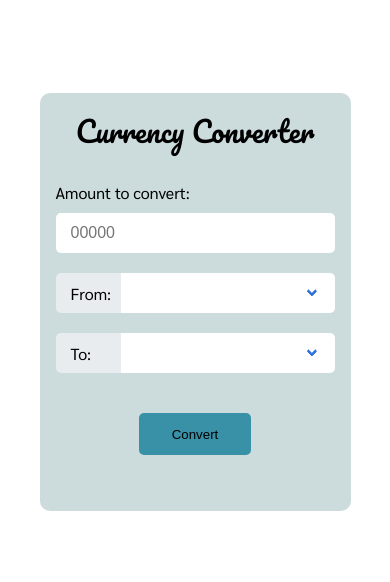
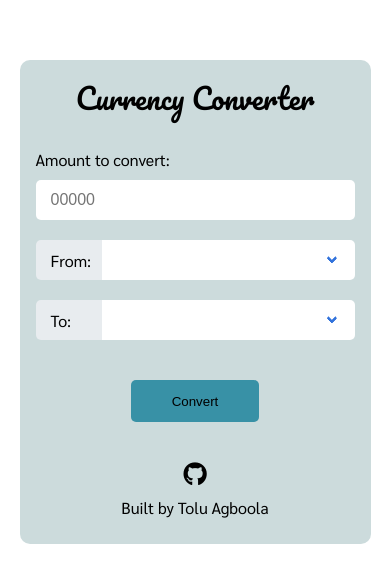
Before and after one commit to toluagboola/currency-converter, a plain HTML site: page index.html in a window 390 px wide. Shown: the part 120-702 px from the top of the page. Drawn offline with Linux system fonts and the light colour scheme; no server answers.

Commit message:
Add github links and update styles

```diff
--- a/index.html
+++ b/index.html
@@ -14,10 +14,16 @@
 			href="https://fonts.googleapis.com/css2?family=Sarabun:wght@300;400;600&display=swap"
 			rel="stylesheet"
 		/>
-		<link rel="preconnect" href="https://fonts.gstatic.com" crossorigin />
 		<link
 			href="https://fonts.googleapis.com/css2?family=Ubuntu:ital,wght@1,300&display=swap"
 			rel="stylesheet"
+		/>
+		<link
+			rel="stylesheet"
+			href="https://cdnjs.cloudflare.com/ajax/libs/font-awesome/5.15.4/css/all.min.css"
+			integrity="sha512-1ycn6IcaQQ40/MKBW2W4Rhis/DbILU74C1vSrLJxCq57o941Ym01SwNsOMqvEBFlcgUa6xLiPY/NS5R+E6ztJQ=="
+			crossorigin="anonymous"
+			referrerpolicy="no-referrer"
 		/>
 		<link rel="stylesheet" href="styles.css" />
 		<title>Currency Converter</title>
@@ -26,6 +32,7 @@
 	<body>
 		<div class="container">
 			<div class="currency-converter">
+				<div class="main">
 					<h1>Currency Converter</h1>
 
 					<div class="field">
@@ -60,6 +67,25 @@
 
 					<div class="output"></div>
 				</div>
+
+				<div class="links">
+					<p>
+						<a
+							href="https://github.com/toluagboola/currency-converter"
+							target="_blank"
+						>
+							<i class="fab fa-github"></i>
+						</a>
+					</p>
+
+					<p>
+						Built by
+						<a href="https://github.com/toluagboola" target="_blank"
+							>Tolu Agboola</a
+						>
+					</p>
+				</div>
+			</div>
 		</div>
 
 		<script type="text/javascript" src="main.js"></script>
--- a/styles.css
+++ b/styles.css
@@ -150,10 +150,32 @@ button:hover {
   padding: 10px;
 }
 
+.links p {
+  font-size: 1.2em;
+  padding-bottom: 10px;
+}
+
+.links a {
+  color: inherit;
+  text-decoration: none;
+}
+
+.links a:hover {
+  text-decoration: underline;
+}
+
+.fa-github {
+  font-size: 1.5em;
+}
+
+.fa-github:hover {
+  opacity: 0.7;
+}
+
 @media screen and (max-width: 600px) {
   .container {
     width: 90%;
-    padding: 20px;
+    padding: 0;
     margin: 0 auto;
   }
 
@@ -178,4 +200,8 @@ button:hover {
   .output {
     font-size: 1.1em;
   }
+
+  .links p {
+    font-size: 1em;
+  }
 }
```
Lines whose indentation alone changed are shown as unchanged.
